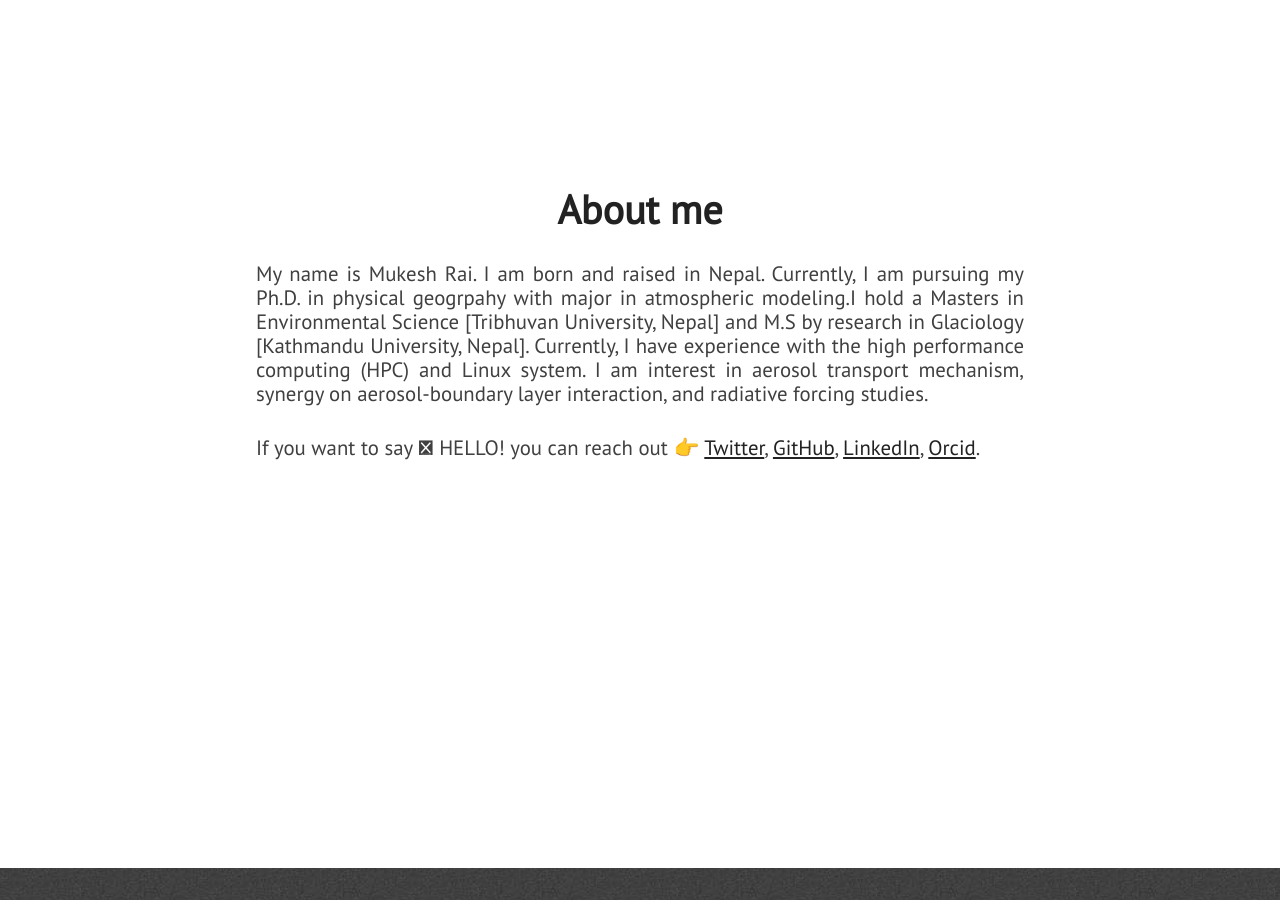
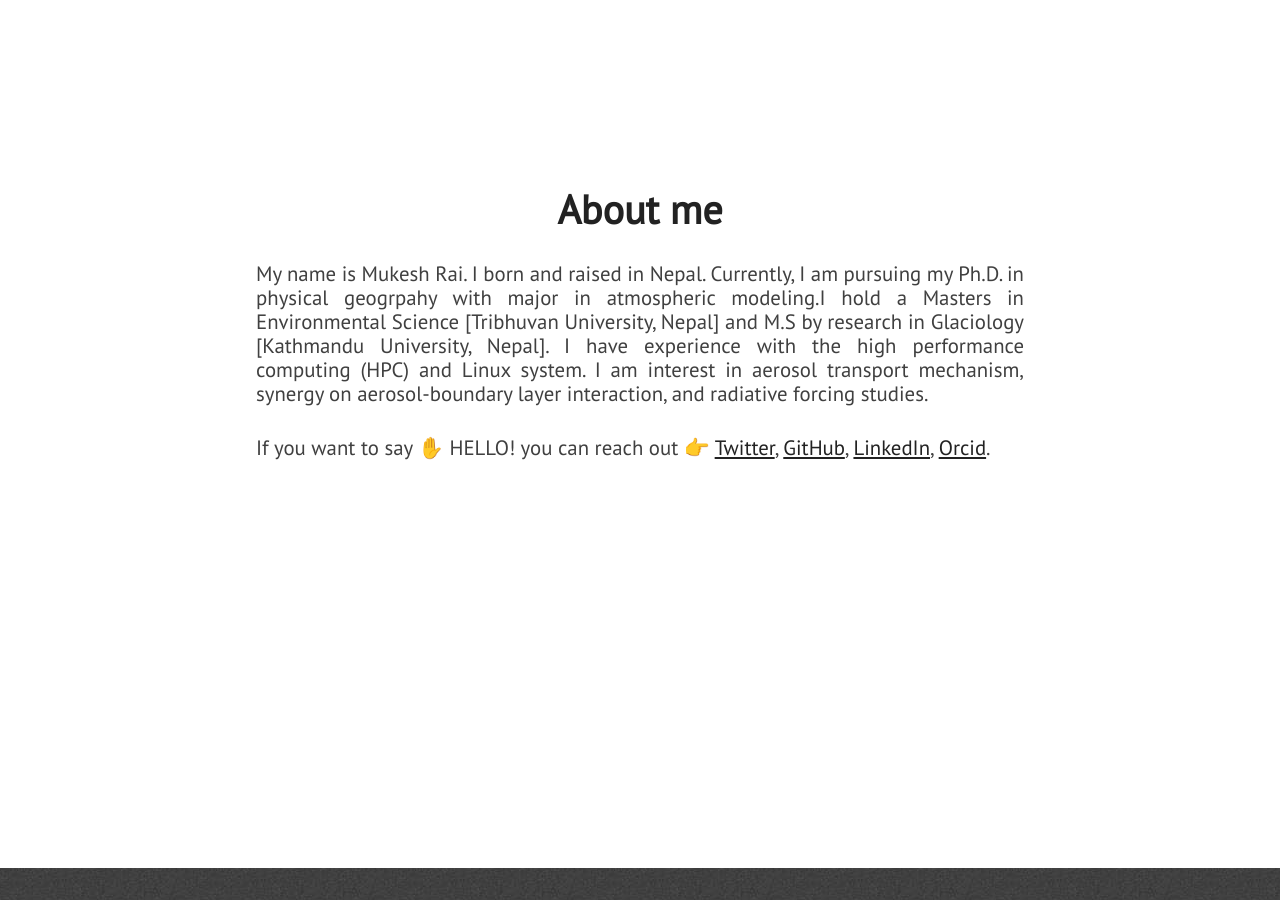
Before and after one commit to mukeshraeee/mukeshrai.github.io, a Jekyll site: the page built from index.html, in a window 1280 px wide and 900 px high, scrolled down 1092 px. Built offline with Jekyll 4.4.1, drawn with Linux system fonts in a browser that asks for light colours; nearby versions of some CDN libraries.

Commit message:
Update about.html
new emo

```diff
--- a/_includes/about.html
+++ b/_includes/about.html
@@ -3,11 +3,11 @@
         <div id="about-text">
             <div class="section-heading">About me</div>
             <p class="paragraph-text justify-text">
-                My name is Mukesh Rai. I am born and raised in Nepal. Currently, I am pursuing my Ph.D. in physical geogrpahy with major in atmospheric modeling.I hold a Masters in Environmental Science [Tribhuvan University, Nepal] and M.S by research in Glaciology [Kathmandu University, Nepal]. Currently, I have experience with the high performance computing (HPC) and Linux system. I am interest in aerosol transport mechanism, synergy on aerosol-boundary layer interaction, and radiative forcing studies.
+                My name is Mukesh Rai. I born and raised in Nepal. Currently, I am pursuing my Ph.D. in physical geogrpahy with major in atmospheric modeling.I hold a Masters in Environmental Science [Tribhuvan University, Nepal] and M.S by research in Glaciology [Kathmandu University, Nepal]. I have experience with the high performance computing (HPC) and Linux system. I am interest in aerosol transport mechanism, synergy on aerosol-boundary layer interaction, and radiative forcing studies.
             </p>
             </p>
             <p class="paragraph-text justify-text">
-                If you want to say &#127999; HELLO! you can reach out &#128073; <a href="https://twitter.com/MukeshRaee">Twitter</a>, <a href="https://github.com/mukeshraeee">GitHub</a>,
+                If you want to say &#9995; HELLO! you can reach out &#128073; <a href="https://twitter.com/MukeshRaee">Twitter</a>, <a href="https://github.com/mukeshraeee">GitHub</a>,
                 <a href="https://www.linkedin.com/in/mukesh-rai-5b5b3b85/">LinkedIn</a>, <a href="https://orcid.org/my-orcid?orcid=0000-0001-7138-0459">Orcid</a>.
             </p>
 
```
